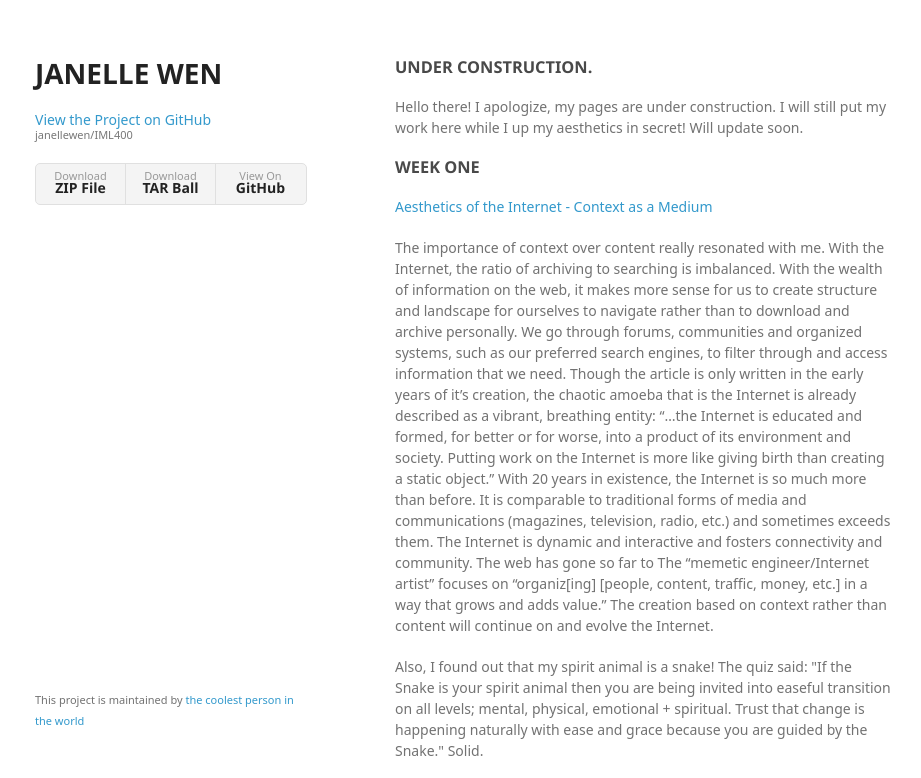
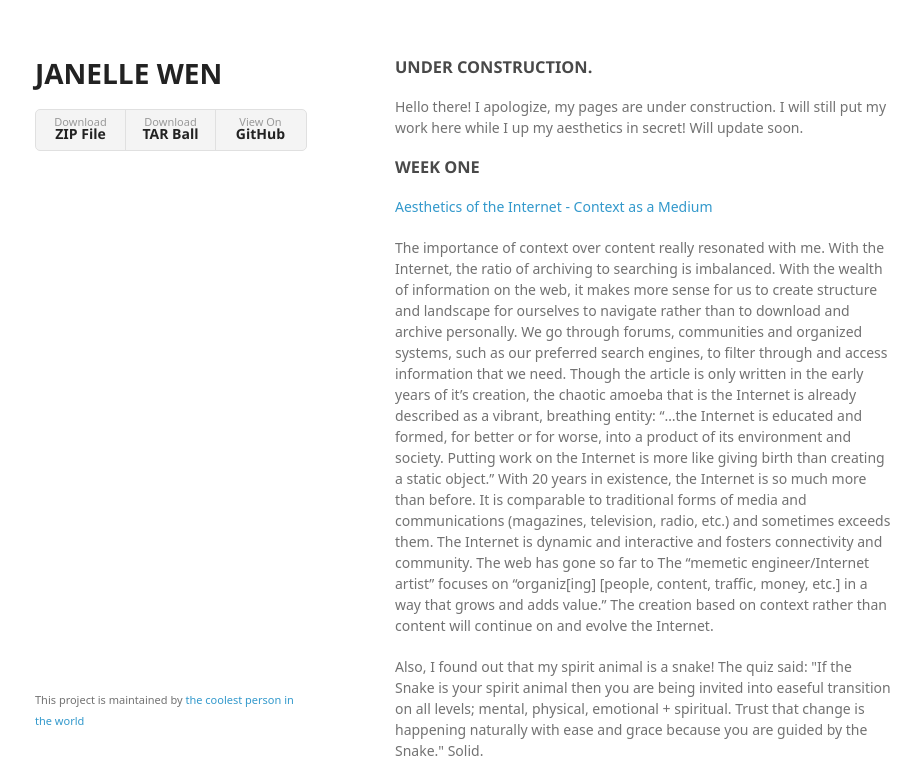
Before and after one commit to janellewen/IML400, a plain HTML site: page index.html in a window 1280 px wide. Shown: the top 778 px of the page, without its empty margins (175-1096 px from the left). Drawn offline with Linux system fonts and the light colour scheme; grey boxes are pictures that could not be loaded; a web font is replaced by a local one.

Commit message:
small header change

```diff
--- a/index.html
+++ b/index.html
@@ -18,7 +18,6 @@
         <h1>JANELLE WEN</h1>
         <p></p>
 
-        <p class="view"><a href="https://github.com/janellewen/IML400">View the Project on GitHub <small>janellewen/IML400</small></a></p>
 
 
         <ul>
```
